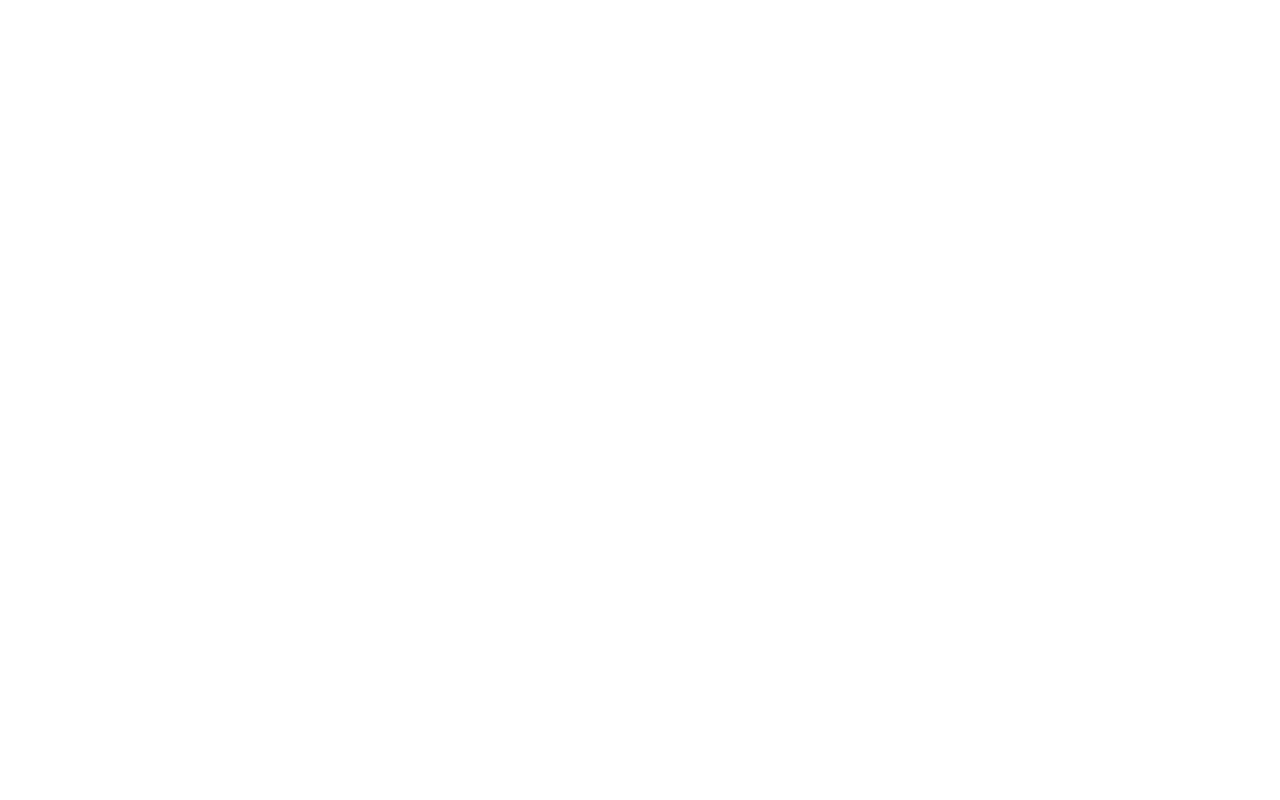
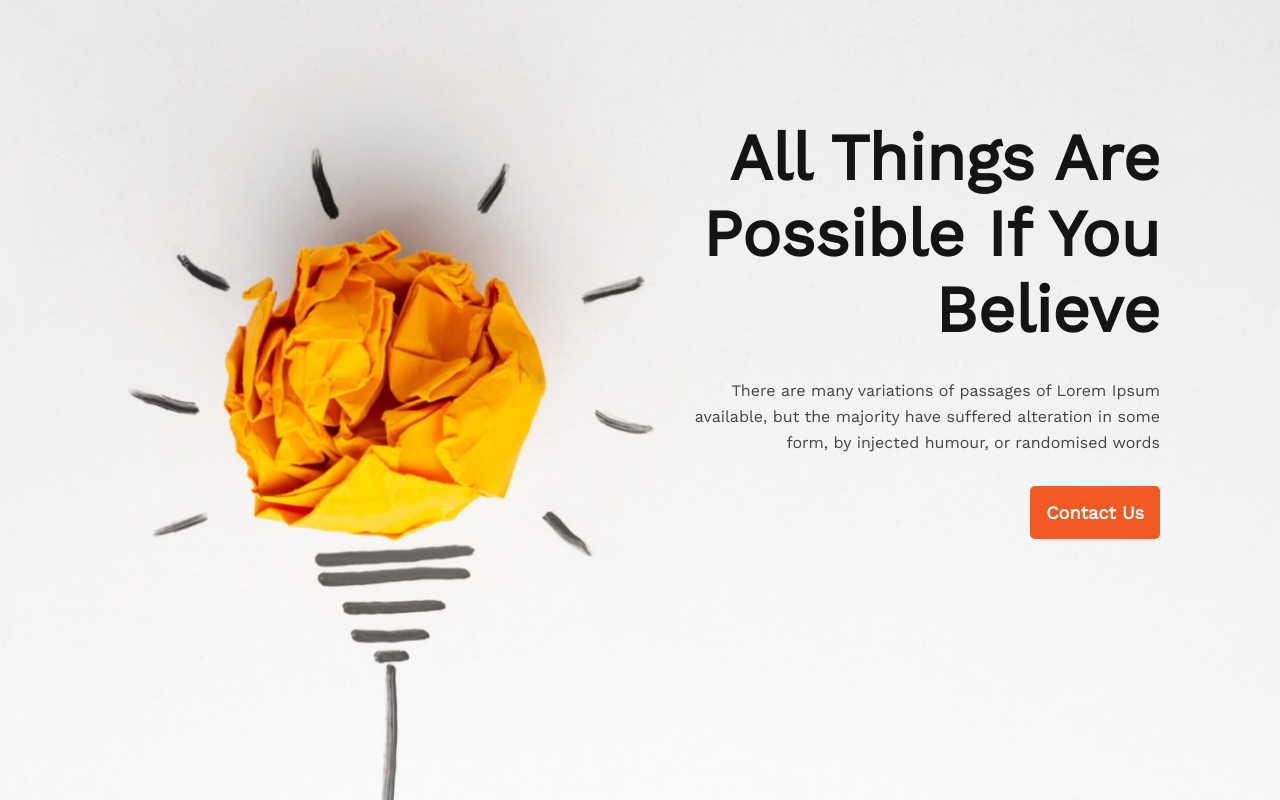
Before and after one commit to jnumkttj/Assignment-1, a plain HTML site: page index.html in a window 1280 px wide. Drawn offline with nearby package versions, Linux system fonts and the light colour scheme.

Commit message:
header done

```diff
--- /dev/null
+++ b/css/styles.css
@@ -0,0 +1,46 @@
+*{
+  margin: 0;
+  font-family: 'Lobster', cursive;
+  font-family: 'Work Sans', sans-serif;
+}
+
+/* banner styles */
+
+.header {
+  background-image: url(../images/banner/banner1.png);
+  background-size: cover;
+  background-repeat: none;
+  height: 100vh;
+}
+
+.banner-text {
+  text-align: right;
+  padding: 120px 120px 80px 450px;
+}
+
+.banner-title {
+  color: #151414;
+  font-weight: 700;
+  font-size: 65px;
+  line-height: 76px;
+  margin-bottom: 30px;
+}
+
+.banner-sub {
+  color: #444343;
+  font-weight: 400;
+  font-size: 16px;
+  line-height: 26px;
+  margin-bottom: 30px;
+}
+
+.btn-primary {
+  background: #F15B22;
+  border-radius: 5px;
+  width: auto;
+  border: none;
+  color: #FFFFFF;
+  font-weight: 600;
+  font-size: 18px;
+  padding: 16px;
+}
--- a/index.html
+++ b/index.html
@@ -4,9 +4,19 @@
   <meta charset="UTF-8">
   <meta http-equiv="X-UA-Compatible" content="IE=edge">
   <meta name="viewport" content="width=device-width, initial-scale=1.0">
-  <title>Document</title>
+  <title>Possible if you believe</title>
+  <link rel="stylesheet" href="css/styles.css">
+  <link rel="preconnect" href="https://fonts.googleapis.com">
+  <link rel="preconnect" href="https://fonts.gstatic.com" crossorigin>
+  <link href="https://fonts.googleapis.com/css2?family=Lobster&family=Work+Sans&display=swap" rel="stylesheet">
 </head>
 <body>
-
+  <header class="header">
+    <div class="banner-text">
+      <h1 class="banner-title">All Things Are <br>Possible If You <br>Believe</h1>
+      <p class="banner-sub">There are many variations of passages of Lorem Ipsum <br> available, but the majority have suffered alteration in some <br> form, by injected humour, or randomised words</p>
+      <button class="btn-primary">Contact Us</button>
+    </div>
+  </header>
 </body>
 </html>
```
Also changed, not shown: images/banner/banner1.png (added), images/banner/banner2.png (added), images/banner/banner3.png (added), images/gradient1.png (added), images/gradient2.png (added), images/gradient3.png (added), images/icons/ecom.png (added), images/icons/fb.png (added), images/icons/js.png (added), images/icons/smoke.png (added), images/icons/twitter.png (added), images/icons/web.png (added), images/icons/youtube.png (added), images/person.png (added), 1 more files.
